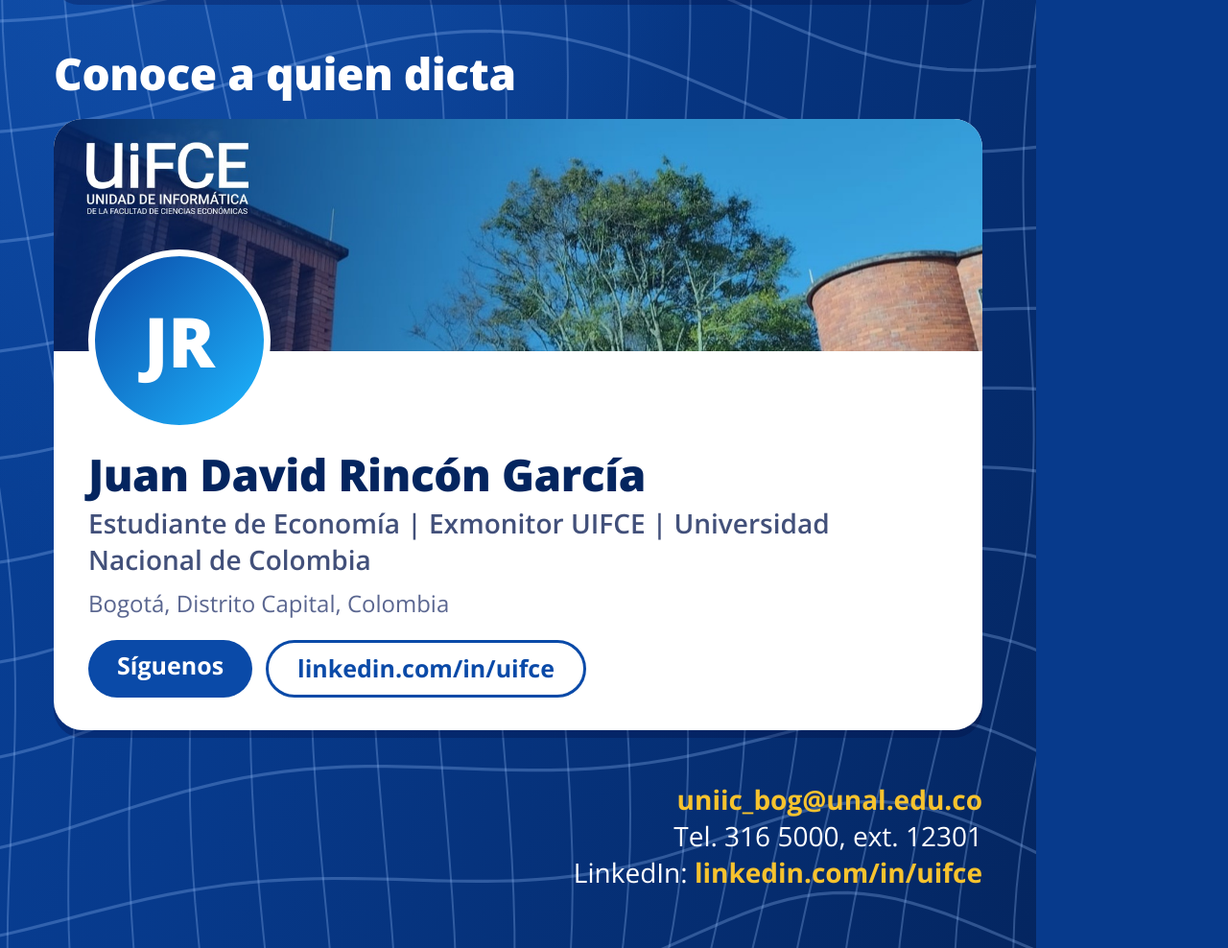
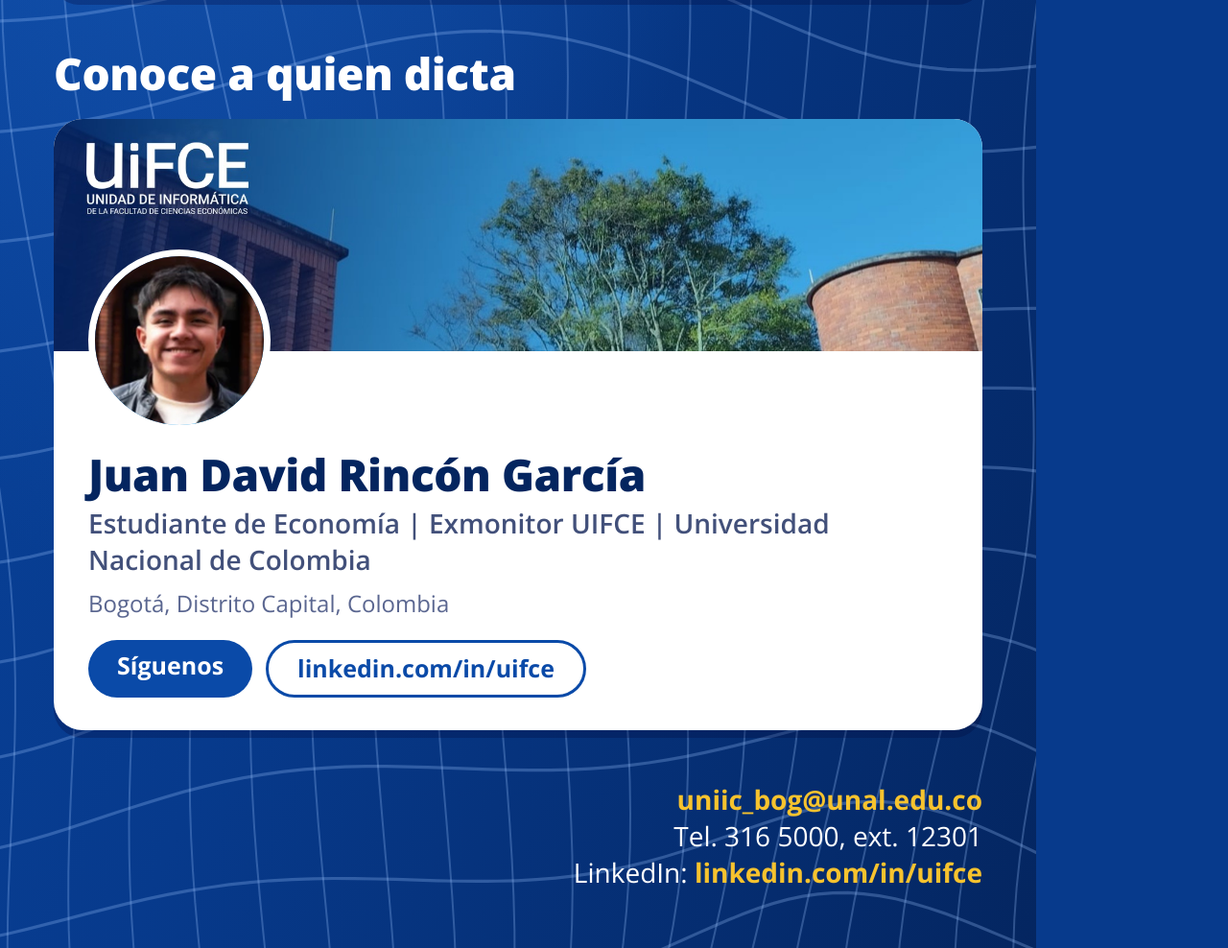
Before and after one commit to cdiazsu-source/ET-Microtalleres-QuickBooks-Angelica, a plain HTML site: page microtaller-automatizacion/index.html in a window 1280 px wide. Shown: the part 1680-2668 px from the top of the page at 96% size. Drawn offline with nearby package versions, Linux system fonts and the light colour scheme.

Commit message:
Automatización: agrega la foto de Juan David Rincón a la infografía
Co-Authored-By: Claude Sonnet 5.5 <noreply@anthropic.com>

```diff
--- a/microtaller-automatizacion/index.html
+++ b/microtaller-automatizacion/index.html
@@ -143,7 +143,7 @@
 
   <h2 class="mh">Conoce a quien dicta</h2>
   <div class="pf">
-    <div class="cover"><img class="cv" src="../propuesta-4/assets/portada-uifce-linkedin.jpg" alt="UIFCE"><div class="av2">JR</div></div>
+    <div class="cover"><img class="cv" src="../propuesta-4/assets/portada-uifce-linkedin.jpg" alt="UIFCE"><img class="av2" src="../propuesta-4/assets/juan-david-rincon.jpg" alt="Juan David Rincón García"></div>
     <div class="pb">
       <h3>Juan David Rincón García</h3>
       <p>Estudiante de Economía | Exmonitor UIFCE | Universidad Nacional de Colombia</p>
```
Also changed, not shown: propuesta-4/assets/juan-david-rincon.jpg (added), 2 other files.
